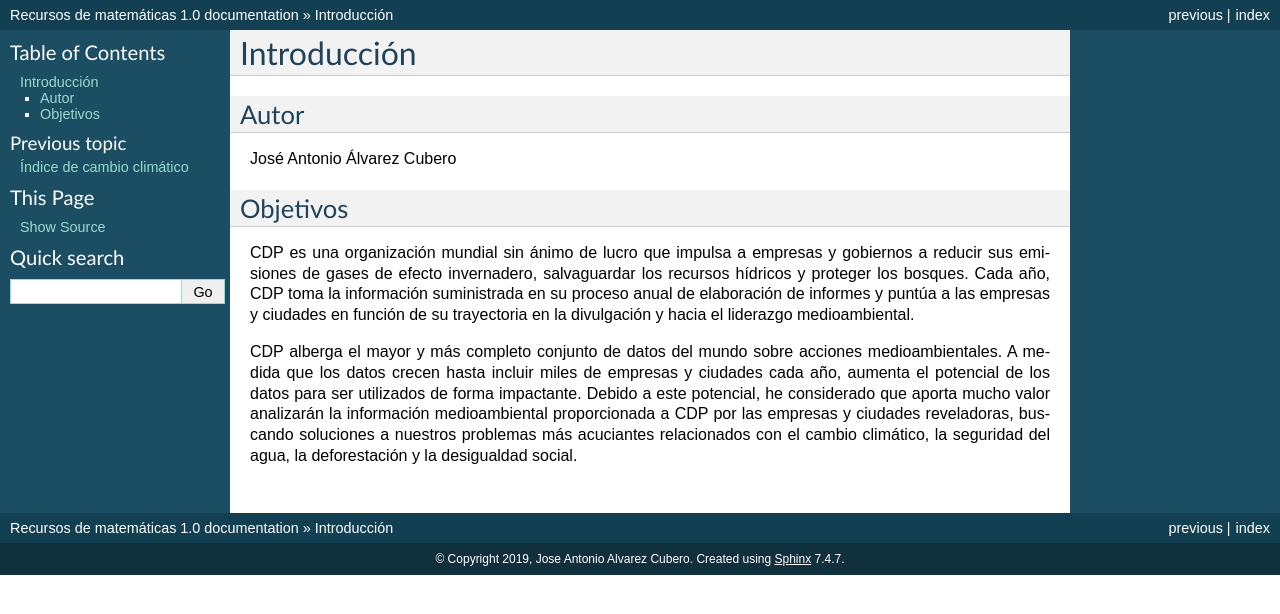
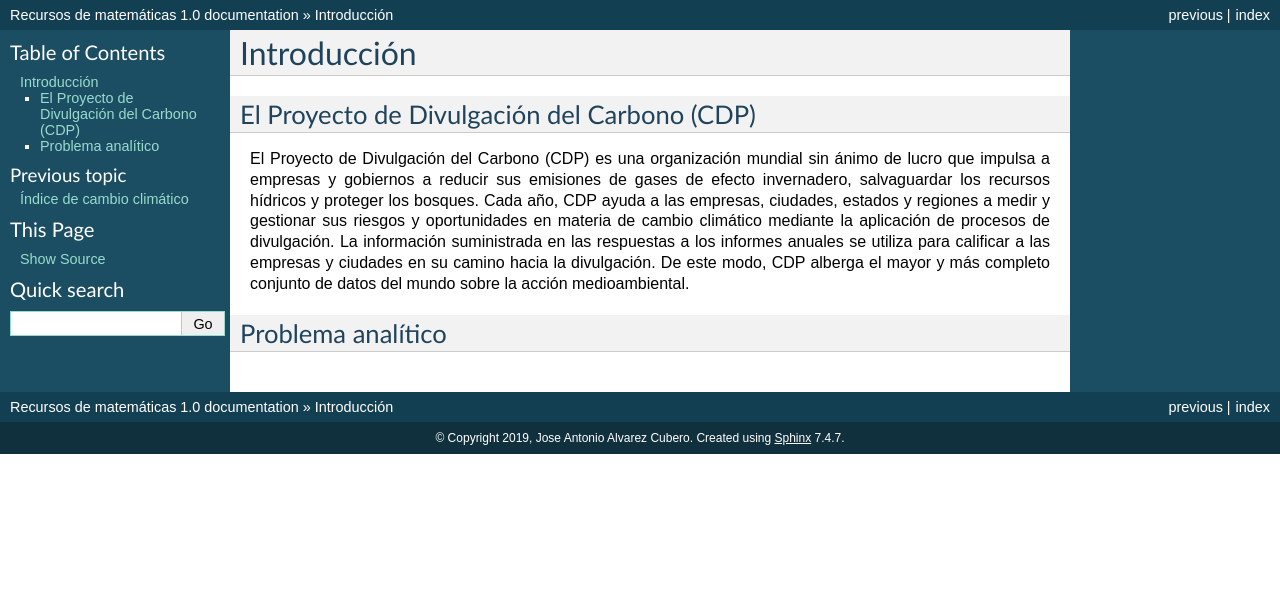
Before and after one commit to jacubero/indice-adaptacion-climatico, a Sphinx documentation site: the page built from docs/intro.rst, in a window 1280 px wide. Shown: the top 614 px of the page. Built offline with Sphinx 7.4.7, drawn with Linux system fonts in a browser that asks for light colours; pages that are not in the unit, such as notebooks, are missing from menus.

Commit message:
New version

```diff
--- a/docs/index.rst
+++ b/docs/index.rst
@@ -16,6 +16,7 @@
 .. toctree::
    :maxdepth: 2
 
+   Prefacio <prefacio>
    Introducción <intro>
 
    *
--- /dev/null
+++ b/docs/intro copia.rst
@@ -0,0 +1,3 @@
+.. include:: authors.rst
+
+.. include:: readme.rst
--- a/docs/intro.rst
+++ b/docs/intro.rst
@@ -1,14 +1,10 @@
 Introducción
 ============
 
-Autor
------
+El Proyecto de Divulgación del Carbono (CDP)
+--------------------------------------------
 
-José Antonio Álvarez Cubero
+El Proyecto de Divulgación del Carbono (CDP) es una organización mundial sin ánimo de lucro que impulsa a empresas y gobiernos a reducir sus emisiones de gases de efecto invernadero, salvaguardar los recursos hídricos y proteger los bosques. Cada año, CDP ayuda a las empresas, ciudades, estados y regiones a medir y gestionar sus riesgos y oportunidades en materia de cambio climático mediante la aplicación de procesos de divulgación. La información suministrada en las respuestas a los informes anuales se utiliza para calificar a las empresas y ciudades en su camino hacia la divulgación. De este modo, CDP alberga el mayor y más completo conjunto de datos del mundo sobre la acción medioambiental.
 
-Objetivos
----------
-
-CDP es una organización mundial sin ánimo de lucro que impulsa a empresas y gobiernos a reducir sus emisiones de gases de efecto invernadero, salvaguardar los recursos hídricos y proteger los bosques. Cada año, CDP toma la información suministrada en su proceso anual de elaboración de informes y puntúa a las empresas y ciudades en función de su trayectoria en la divulgación y hacia el liderazgo medioambiental.
-
-CDP alberga el mayor y más completo conjunto de datos del mundo sobre acciones medioambientales. A medida que los datos crecen hasta incluir miles de empresas y ciudades cada año, aumenta el potencial de los datos para ser utilizados de forma impactante. Debido a este potencial, he considerado que aporta mucho valor analizarán la información medioambiental proporcionada a CDP por las empresas y ciudades reveladoras, buscando soluciones a nuestros problemas más acuciantes relacionados con el cambio climático, la seguridad del agua, la deforestación y la desigualdad social.
+Problema analítico
+------------------
```
Also changed, not shown: README.md (deleted, +0 -2 lines).
